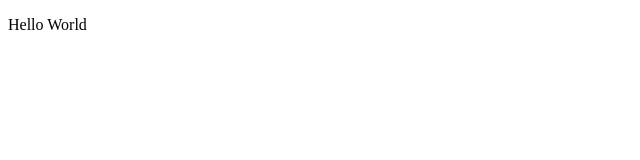
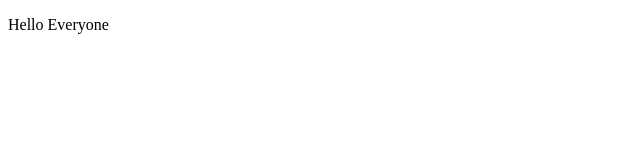
Before and after one commit to wgDev222/test, a plain HTML site: page index.html in a window 1280 px wide. Shown: the full height of the page, 0-640 px from the left. Drawn offline with Linux system fonts and the light colour scheme.

Commit message:
greet everyone

```diff
--- a/index.html
+++ b/index.html
@@ -7,7 +7,7 @@
     <meta http-equiv="X-UA-Compatible" content="ie=edge">
     <title>Document</title>
   </head>
-  <p>Hello World</p>
+  <p>Hello Everyone</p>
 
   <body>
 
```
